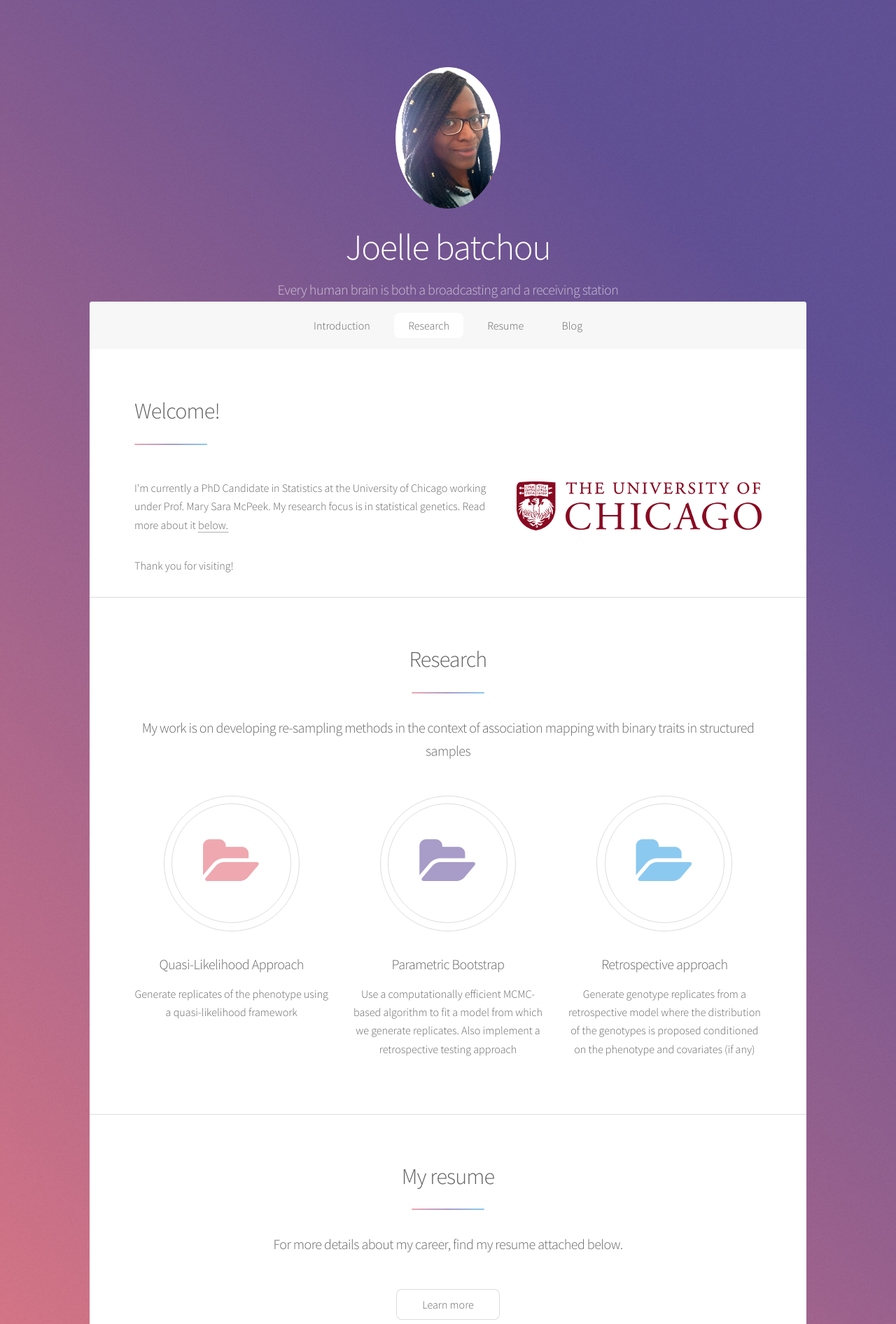
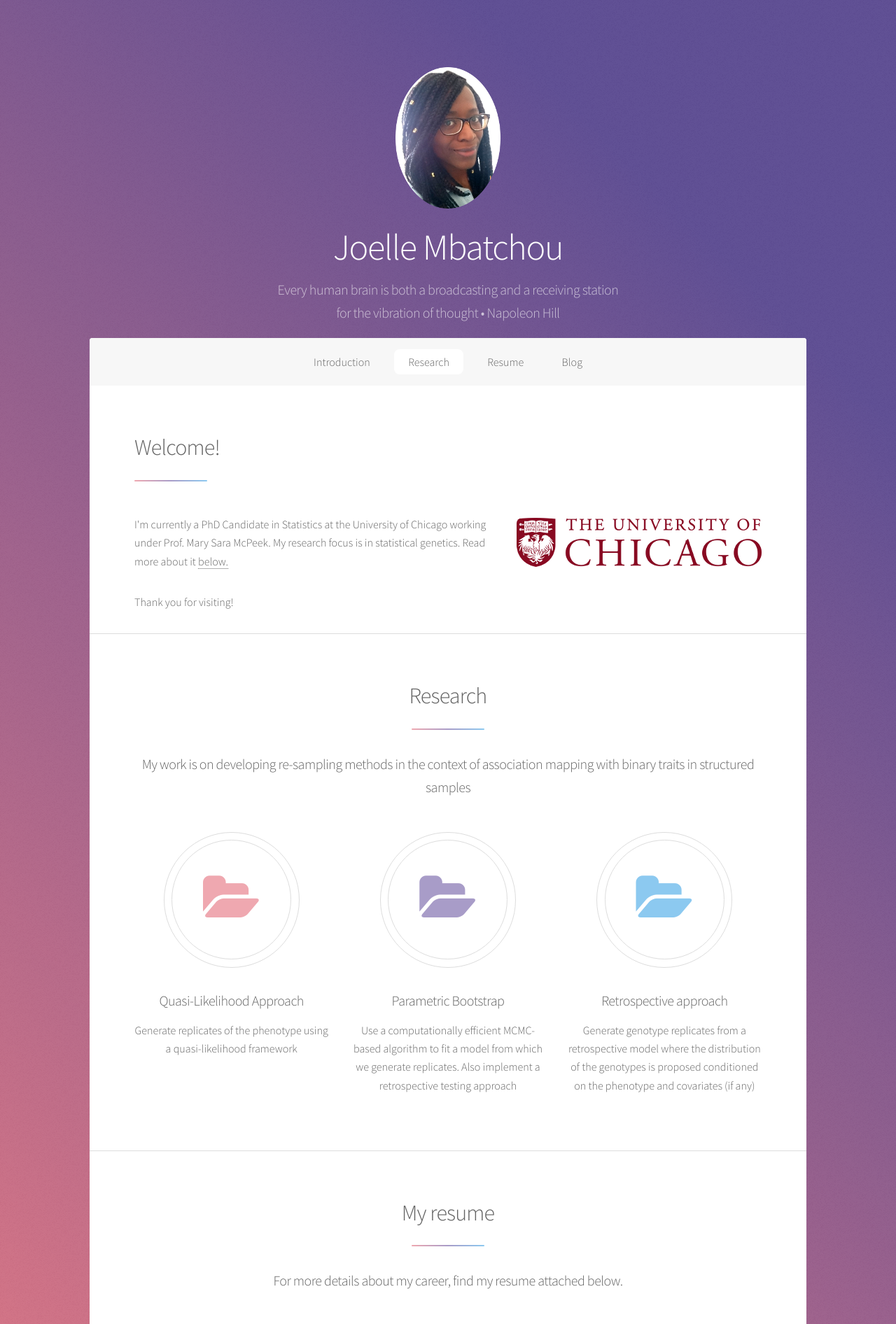
Before and after one commit to joellesophya/joellesophya.github.io, a Jekyll site: the page built from index.html, in a window 1280 px wide. Shown: the top 1892 px of the page at 70% size. Built offline with Jekyll 4.4.1, drawn with Linux system fonts in a browser that asks for light colours.

Commit message:
New changes

```diff
--- a/_layouts/default.html
+++ b/_layouts/default.html
@@ -14,7 +14,7 @@
 				<!-- Header -->
 					<header id="header" class="alt">
 						<span class="logo"><img src="images/myphoto.png" alt="" /></span>
-						<h1>Joelle batchou</h1>
+						<h1>Joelle Mbatchou</h1>
 						<p>Every human brain is both a broadcasting and a receiving station<br/> for the vibration of thought &bull; Napoleon Hill</p>
 					</header>
 
--- a/css/main.css
+++ b/css/main.css
@@ -3116,7 +3116,7 @@
 			}
 
 			#header.alt p {
-				margin-bottom: -4em;
+				margin-bottom: -1.4em;
 			}
 
 			#header.alt > * {
```
